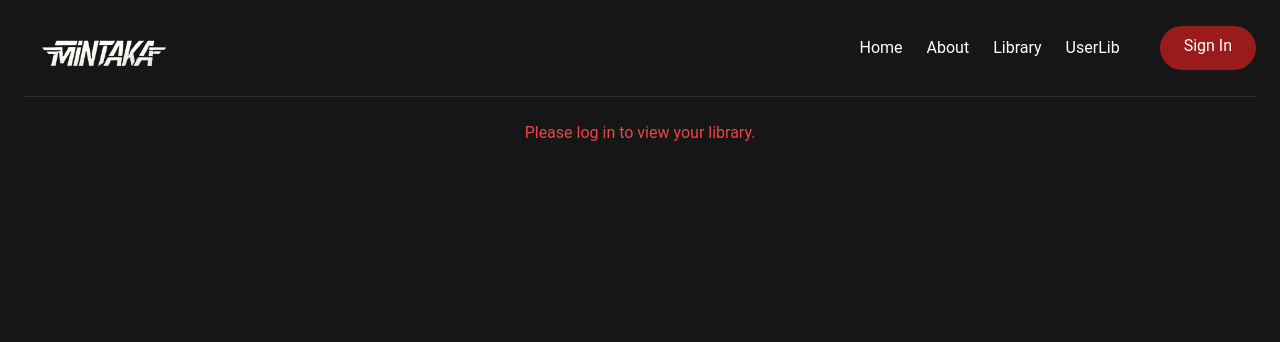
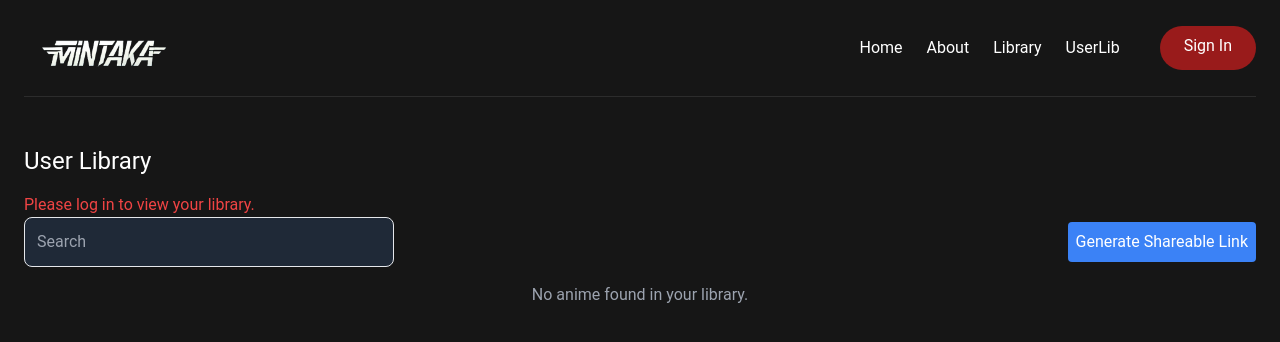
Before and after one commit to divyanshu24x7/Mintaka, a React (Vite) app: page /Library in a window 1280 px wide. Shown: the top 342 px of the page. Built offline with nearby package versions, Linux system fonts and the light colour scheme.

Commit message:
accidentally mixed up lib and userlib

```diff
--- a/src/pages/Library.jsx
+++ b/src/pages/Library.jsx
@@ -1,78 +1,112 @@
 import React, { useEffect, useState } from 'react';
+import { Link } from 'react-router-dom';
 
 const Library = () => {
-    const [animeRecommendations, setAnimeRecommendations] = useState([]);
-    const [userRecommendations, setUserRecommendations] = useState([]);
-    const [loading, setLoading] = useState(true); // Loading state
+  const [animeList, setAnimeList] = useState([]);
   const [error, setError] = useState('');
+  const [shareableLink, setShareableLink] = useState('');
+  const [searchQuery, setSearchQuery] = useState('');  // State for search input
+  const [filteredAnimeList, setFilteredAnimeList] = useState([]);  // State for filtered anime
 
+  // Fetch the user's saved anime list from the backend
   useEffect(() => {
-        const fetchRecommendations = async () => {
+    const fetchUserAnime = async () => {
       const token = localStorage.getItem('token');
       if (!token) {
         setError('Please log in to view your library.');
-                setLoading(false);
         return;
       }
 
       try {
-                const response = await fetch('http://localhost:5000/run-scripts', {
-                    method: 'POST',
+        const response = await fetch('http://localhost:5000/get-user-anime', {
           headers: {
-                        'Authorization': `Bearer ${token}`
-                    }
+            'Authorization': `Bearer ${token}`,
+          },
         });
 
         if (!response.ok) {
-                    throw new Error('Failed to fetch recommendations');
+          throw new Error('Failed to fetch user anime');
         }
 
-                const result = await response.json();
-                setAnimeRecommendations(result.data.animeRecommendations);
-                setUserRecommendations(result.data.userRecommendations);
-                setLoading(false);
+        const userAnimeList = await response.json(); // Fetch anime data directly from the server
+        setAnimeList(userAnimeList);
+        setFilteredAnimeList(userAnimeList);  // Initially, filtered list is the same as the full list
       } catch (err) {
         setError(err.message);
-                setLoading(false);
       }
     };
 
-        fetchRecommendations();
+    fetchUserAnime();
   }, []);
 
-    if (loading) {
-        return <div className="text-white text-center">Loading recommendations...</div>;
+  // Function to generate the shareable link
+  const generateShareableLink = () => {
+    const userId = localStorage.getItem('userId'); // Make sure you have userId stored in localStorage
+    if (userId) {
+      const link = `${window.location.origin}/share/${userId}`; // Adjust this URL based on your routing
+      setShareableLink(link);
     }
+  };
 
-    if (error) {
-        return <div className="text-red-500 text-center">{error}</div>;
-    }
+  // Handle the search input change
+  const handleSearchChange = (e) => {
+    const query = e.target.value.toLowerCase();
+    setSearchQuery(query);
+
+    // Filter the anime list based on the search query
+    const filteredList = animeList.filter(anime =>
+      anime.title.toLowerCase().includes(query)
+    );
+    setFilteredAnimeList(filteredList);
+  };
 
   return (
-        <div className="container mx-auto relative p-6">
-            <h1 className="text-white text-2xl mb-4">Recommendations</h1>
+    <div className='container mx-auto relative p-6'>
+      <h1 className='text-white text-2xl mb-4'>User Library</h1>
+      {error && <p className='text-red-500'>{error}</p>}
+      <div className='flex justify-between items-center mb-4'>
+        <input
+          type='text'
+          value={searchQuery}  // Bind input value to state
+          onChange={handleSearchChange}  // Call the handler on change
+          placeholder='Search'
+          className='w-[30%] p-3 border rounded-lg bg-gray-800 text-white placeholder-gray-400 focus:outline-none focus:border-red-700'
+        />
+        <button
+          className='text-white bg-blue-500 p-2 rounded hover:bg-blue-600'
+          onClick={generateShareableLink}
+        >
+          Generate Shareable Link
+        </button>
+      </div>
+      {shareableLink && (
+        <div className='mb-4'>
+          <p className='text-green-500'>Shareable Link: {shareableLink}</p>
+        </div>
+      )}
 
-            <div>
-                <h2 className="text-white text-xl mb-2">Anime Recommendations</h2>
-                <div className="flex flex-wrap gap-4 justify-center">
-                    {animeRecommendations.map(anime => (
-                        <div key={anime.animeId} className="w-40 h-80 p-4 bg-transparent">
-                            <h1 className="text-white text-lg">{anime.name}</h1>
-                            <p className="text-gray-400">{anime.genre.join(', ')}</p>
+      <div className='mt-4 flex flex-wrap gap-4 justify-center'>
+        {filteredAnimeList.length > 0 ? (
+          filteredAnimeList.map(anime => (
+            <div key={anime.animeId}
+              className='w-40 h-80 p-4 text-center relative bg-transparent transition-transform duration-300 ease-in-out transform hover:scale-105 hover:shadow-lg'>
+              <Link to={`/anime/${anime.animeId}`} className='flex flex-col justify-between h-[70%]'>
+                <img
+                  className='w-full h-[80%] object-cover transition-opacity duration-300 ease-in-out hover:opacity-90'
+                  src={anime.images.jpg.large_image_url}  // Using image from MongoDB
+                  alt={anime.title}
+                />
+                <div className='mt-2 flex flex-col justify-between'>
+                  <h1 className='text-white text-lg font-semibold'>
+                    {anime.title}
+                  </h1>
                 </div>
-                    ))}
+              </Link>
             </div>
-            </div>
-
-            <div className="mt-8">
-                <h2 className="text-white text-xl mb-2">Similar Users</h2>
-                <ul>
-                    {userRecommendations.map(user => (
-                        <li key={user.userId} className="text-gray-400">
-                            {user.email}
-                        </li>
-                    ))}
-                </ul>
+          ))
+        ) : (
+          <p className='text-gray-400'>No anime found in your library.</p>
+        )}
       </div>
     </div>
   );
--- a/src/pages/UserLib.jsx
+++ b/src/pages/UserLib.jsx
@@ -1,74 +1,81 @@
-// UserLib.jsx
+import React, { useEffect, useState } from 'react';
 
-import React, { useState, useEffect } from 'react';
-
-const UserLib = ({ userId }) => {
-    const [loading, setLoading] = useState(true);
+const Library = () => {
     const [animeRecommendations, setAnimeRecommendations] = useState([]);
     const [userRecommendations, setUserRecommendations] = useState([]);
+    const [loading, setLoading] = useState(true); // Loading state
+    const [error, setError] = useState('');
 
     useEffect(() => {
         const fetchRecommendations = async () => {
             const token = localStorage.getItem('token');
             if (!token) {
                 setError('Please log in to view your library.');
+                setLoading(false);
                 return;
             }
 
             try {
-                // Fetch anime recommendations
-                const animeResponse = await fetch(`http://localhost:5000/run-recommendation`, {
+                const response = await fetch('http://localhost:5000/run-scripts', {
                     method: 'POST',
                     headers: {
-                        'Content-Type': 'application/json',
-                        'Authorization': `Bearer ${token}` // Pass the token here for authentication
+                        'Authorization': `Bearer ${token}`
                     }
                 });
 
-                const animeData = await animeResponse.json();
-                setAnimeRecommendations(animeData);
+                if (!response.ok) {
+                    throw new Error('Failed to fetch recommendations');
+                }
 
-                // Fetch user recommendations
-                const userResponse = await fetch(`http://localhost:5000/run-user-similarity`, {
-                    method: 'POST',
-                    headers: {
-                        'Content-Type': 'application/json',
-                        'Authorization': `Bearer ${token}` // Pass the token here for authentication
-                    }
-                });
-                const userData = await userResponse.json();
-                setUserRecommendations(userData);
-            } catch (error) {
-                console.error("Error fetching recommendations:", error);
-            } finally {
+                const result = await response.json();
+                setAnimeRecommendations(result.data.animeRecommendations);
+                setUserRecommendations(result.data.userRecommendations);
+                setLoading(false);
+            } catch (err) {
+                setError(err.message);
                 setLoading(false);
             }
         };
 
         fetchRecommendations();
-    }, [userId]);
+    }, []);
 
     if (loading) {
-        return <div>Loading... Please hang tight while we generate your recommendations!</div>;
+        return <div className="text-white text-center">Loading recommendations...</div>;
+    }
+
+    if (error) {
+        return <div className="text-red-500 text-center">{error}</div>;
     }
 
     return (
-        <div>
-            <h2>Anime Recommendations</h2>
-            <ul>
-                {animeRecommendations.map((anime, index) => (
-                    <li key={index}>{anime.name} - {anime.genre.join(', ')}</li>
-                ))}
-            </ul>
+        <div className="container mx-auto relative p-6">
+            <h1 className="text-white text-2xl mb-4">Recommendations</h1>
 
-            <h2>User Recommendations</h2>
-            <ul>
-                {userRecommendations.map((user, index) => (
-                    <li key={index}>User Email: {user.email}, Similarity Score: {user.similarityScore}</li>
-                ))}
-            </ul>
+            <div>
+                <h2 className="text-white text-xl mb-2">Anime Recommendations</h2>
+                <div className="flex flex-wrap gap-4 justify-center">
+                    {animeRecommendations.map(anime => (
+                        <div key={anime.animeId} className="w-40 h-80 p-4 bg-transparent">
+                            <h1 className="text-white text-lg">{anime.name}</h1>
+                            <p className="text-gray-400">{anime.genre.join(', ')}</p>
+                        </div>
+                    ))}
+                </div>
+            </div>
+
+            <div className="mt-8">
+                <h2 className="text-white text-xl mb-2">Similar Users</h2>
+                <ul>
+                    {userRecommendations.map(user => (
+                        <li key={user.userId} className="text-gray-400">
+                            {user.email}
+                        </li>
+                    ))}
+                </ul>
+            </div>
         </div>
     );
 };
 
-export default UserLib;
+export default Library;
```
Lines whose indentation alone changed are shown as unchanged.
